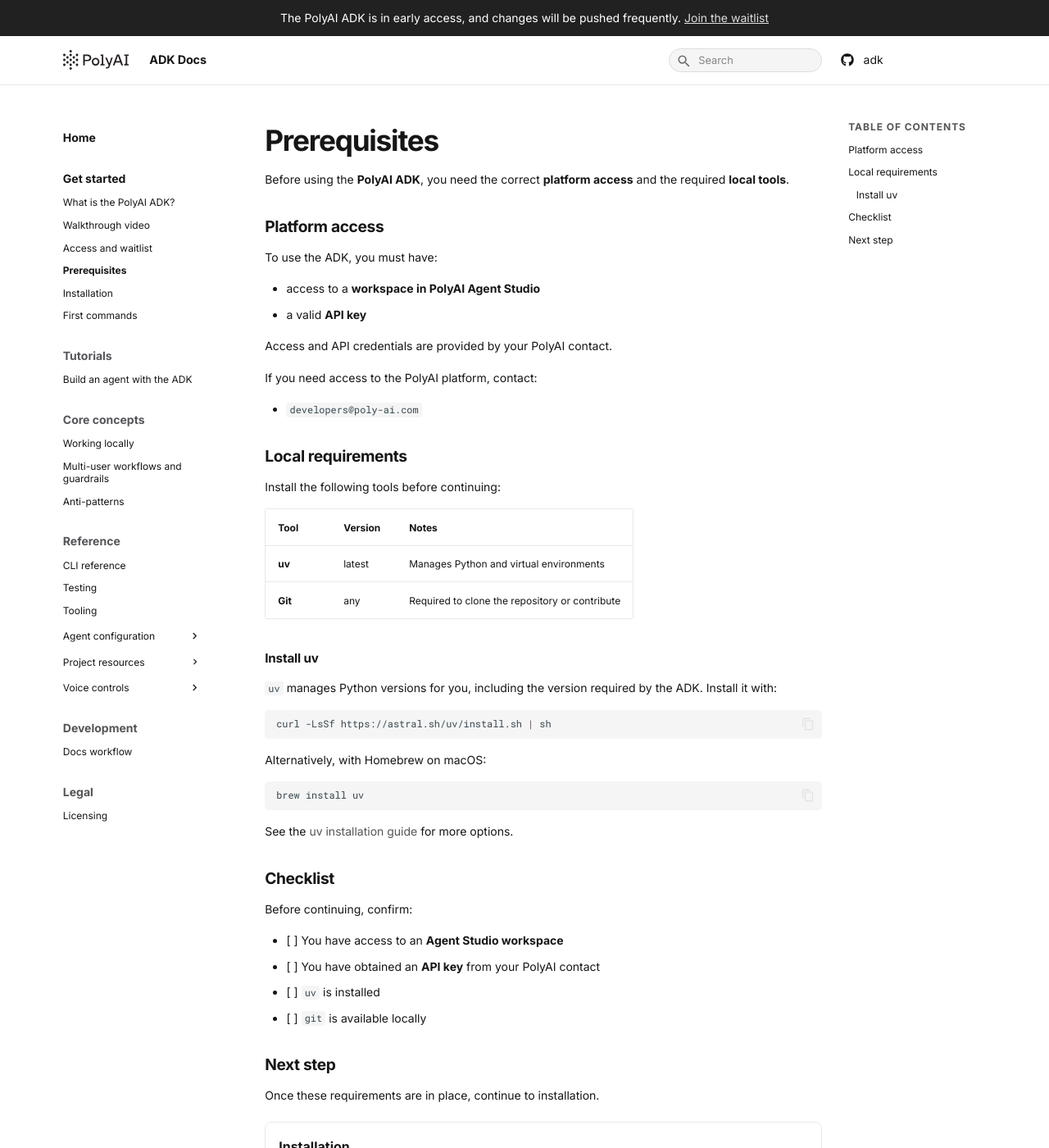
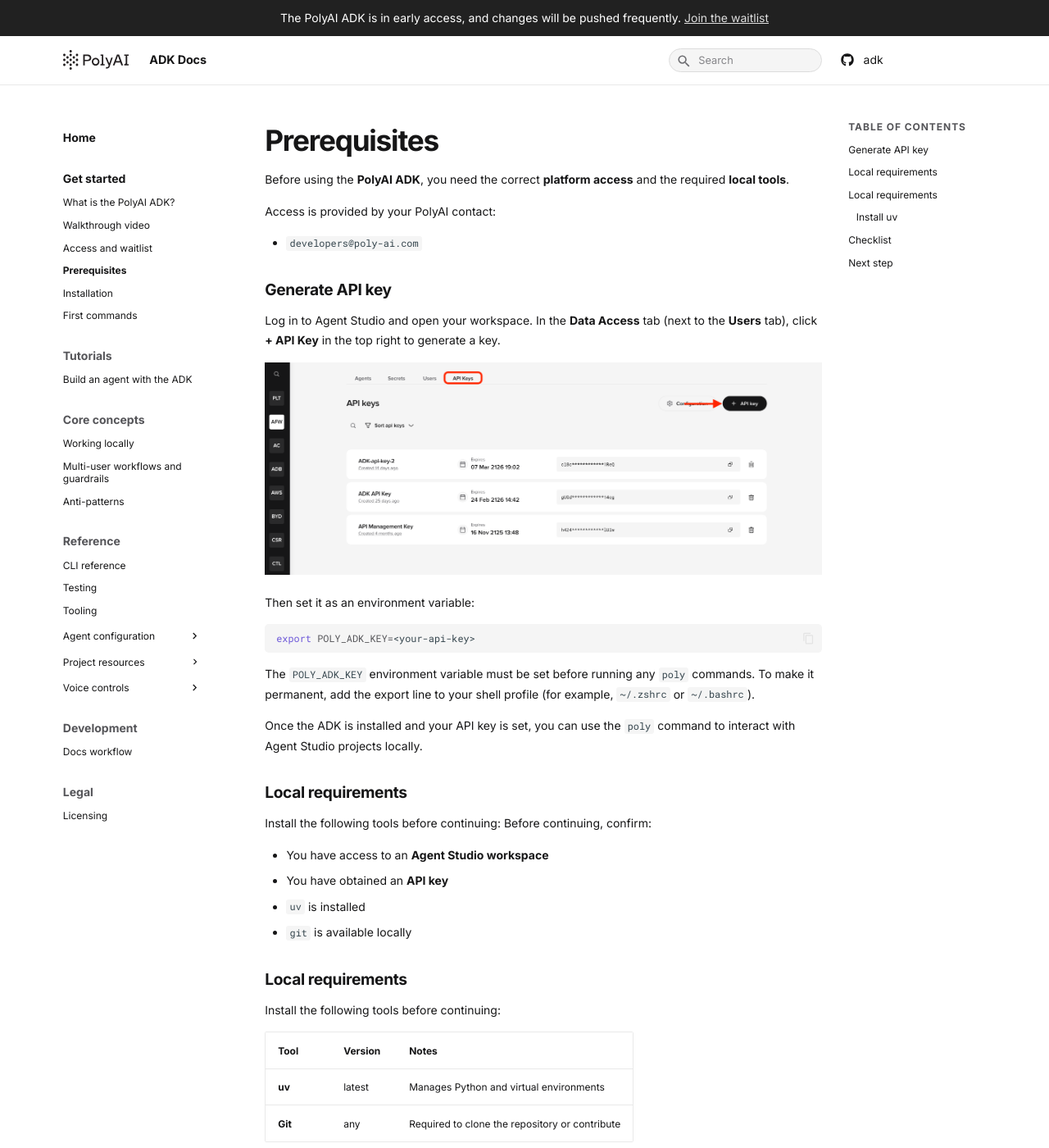
Before and after one commit to polyai/adk, an MkDocs documentation site: the page built from docs/docs/get-started/prerequisites.md, in a window 1280 px wide and 1400 px high. Shown: the whole window at 82% size. Built offline with MkDocs 1.6.1 and Material for MkDocs 9.7.7, drawn with Linux system fonts in a browser that asks for light colours.

```diff
--- a/docs/docs/get-started/prerequisites.md
+++ b/docs/docs/get-started/prerequisites.md
@@ -5,18 +5,35 @@ description: Understand the access requirements and local tools needed before us
 
 Before using the **PolyAI ADK**, you need the correct **platform access** and the required **local tools**.
 
-## Platform access
-
-To use the ADK, you must have:
-
-- access to a **workspace in PolyAI Agent Studio**
-- a valid **API key**
-
-Access and API credentials are provided by your PolyAI contact.
-
-If you need access to the PolyAI platform, contact:
+Access is provided by your PolyAI contact:
 
 - `developers@poly-ai.com`
+
+## Generate API key
+
+Log in to Agent Studio and open your workspace. In the **Data Access** tab (next to the **Users** tab), click **+ API Key** in the top right to generate a key.
+
+![Generating an API key in Agent Studio — Data Access tab with the + API Key button highlighted](../assets/api-key-data-access.png)
+
+Then set it as an environment variable:
+
+~~~bash
+export POLY_ADK_KEY=<your-api-key>
+~~~
+
+The `POLY_ADK_KEY` environment variable must be set before running any `poly` commands. To make it permanent, add the export line to your shell profile (for example, `~/.zshrc` or `~/.bashrc`).
+
+Once the ADK is installed and your API key is set, you can use the `poly` command to interact with Agent Studio projects locally.
+
+## Local requirements
+
+Install the following tools before continuing:
+Before continuing, confirm:
+
+- You have access to an **Agent Studio workspace**
+- You have obtained an **API key**
+- `uv` is installed
+- `git` is available locally
 
 ## Local requirements
 
```
Also changed, not shown: docs/docs/get-started/installation.md (+1 -1 lines), docs/docs/reference/cli.md (+39 -0 lines), docs/docs/assets/api-key-data-access.png.
